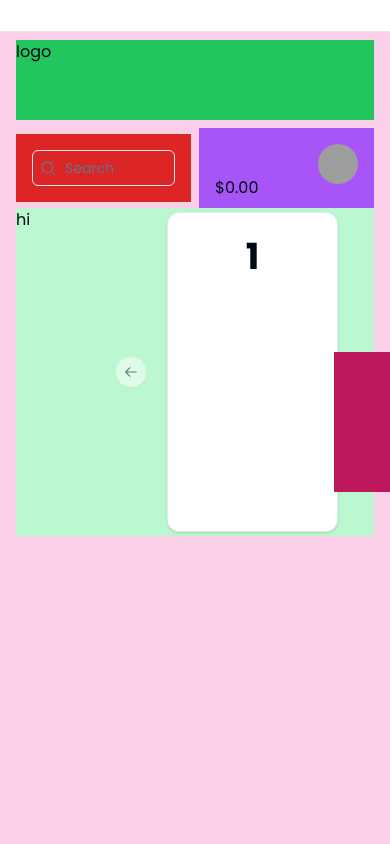
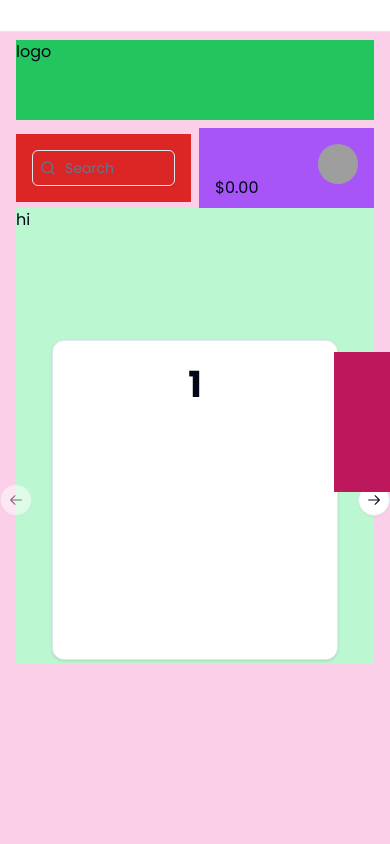
Before and after one commit to janaka4345/fashion-ecommerce, a Next.js app: page / in a window 390 px wide. Shown: the top 844 px of the page. Built offline with nearby package versions, Linux system fonts and the light colour scheme; grey boxes are pictures that could not be loaded.

Commit message:
style:responsive

```diff
--- a/app/_components/Banner.jsx
+++ b/app/_components/Banner.jsx
@@ -8,9 +8,9 @@ import {
 } from "@/components/ui/carousel";
 export default function Banner() {
   return (
-    <section className="flex  w-full flex-row gap-4 bg-green-200 ">
-      <div className="w-1/2">hi</div>
-      <div className="mx-8 w-1/2">
+    <section className="flex  w-full  flex-col gap-4 bg-green-200 sm:flex-row ">
+      <div className="min-h-28 sm:w-1/2">hi</div>
+      <div className="mx-8 sm:w-1/2">
         <Carousel className=" w-full">
           <CarouselContent className="">
             {Array.from({ length: 5 }).map((_, index) => (
```
